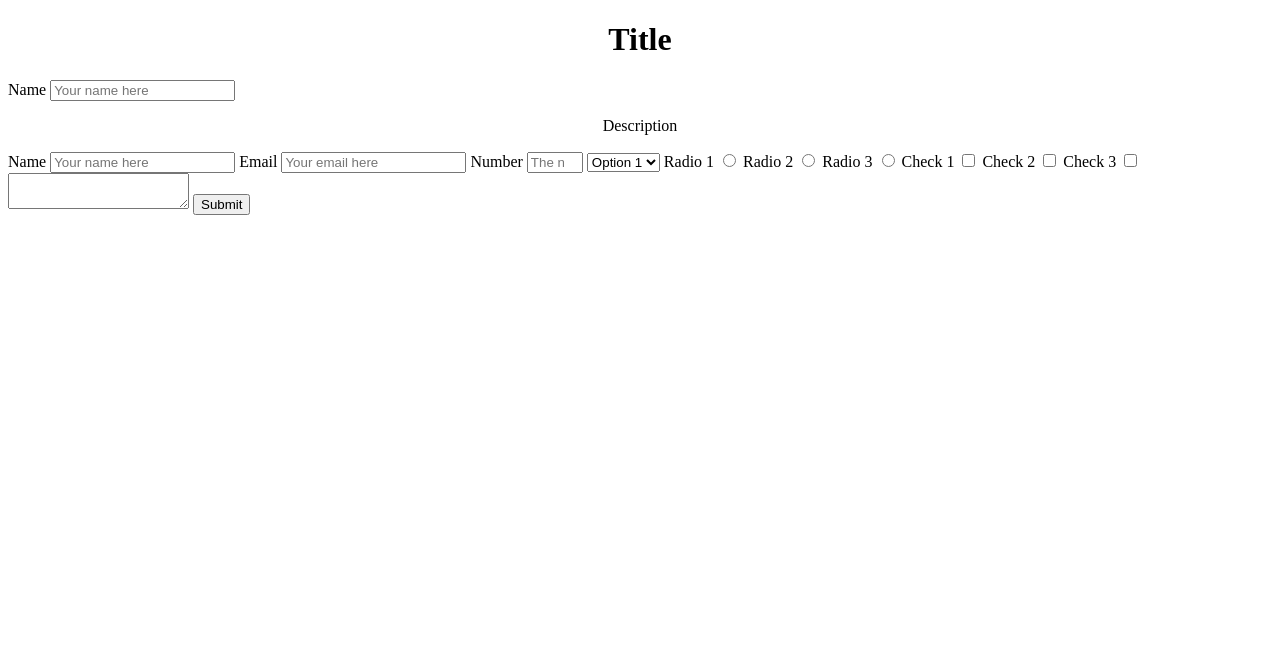
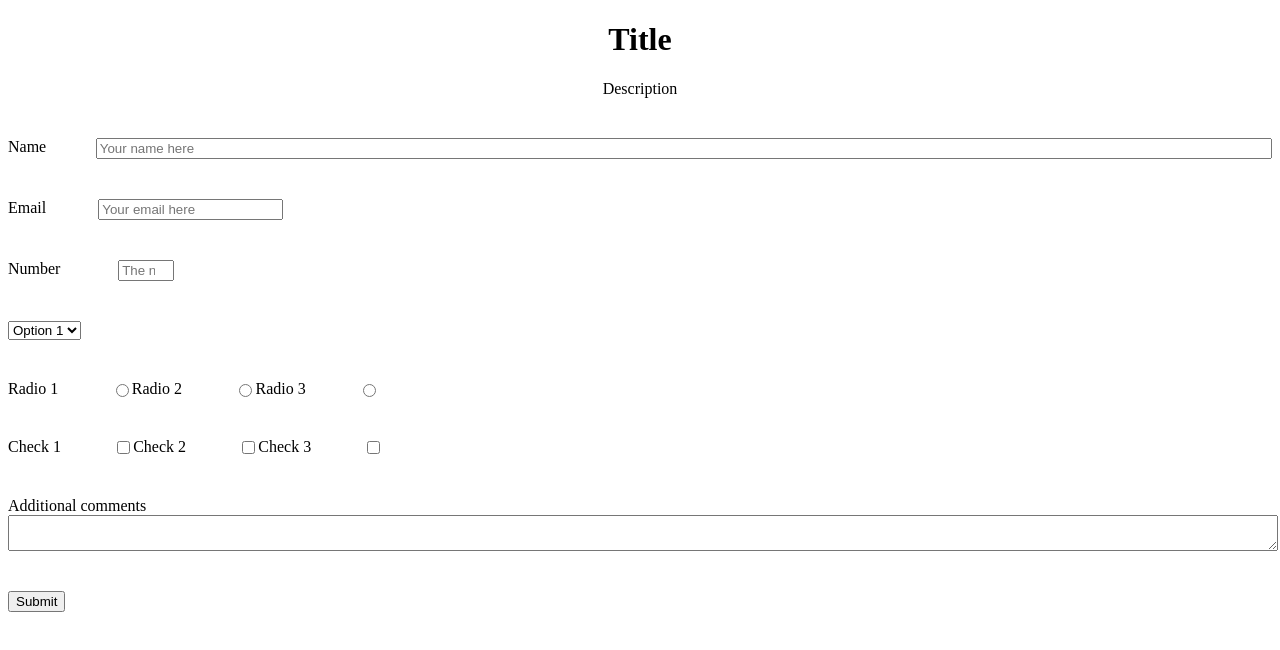
Before and after one commit to epanchi/mvchallenge2, a plain HTML site: page index.html in a window 1280 px wide. Drawn offline with Linux system fonts and the light colour scheme.

Commit message:
style and divs for the inputs

```diff
--- a/css/style.css
+++ b/css/style.css
@@ -3,6 +3,25 @@
     text-align: center;
 }
 
-#surver-form{
-
+form#survey-form div.field {
+    display: flex;
 }
+input[type="text"] {
+    flex-grow: 1;
+}
+label {
+    flex-grow: 0.05;
+}
+div.field {
+    margin: 40px 0;
+}
+label[for="comments"] {
+    display: block;
+}
+div#comments-container {
+    flex-direction: column;
+}
+label[for="comments"], textarea#comments {
+    display: block;
+    width: 100%;
+}
--- a/index.html
+++ b/index.html
@@ -10,42 +10,48 @@
 <body>
 
     <h1 id="title">Title</h1>
-    <p id="description"></p>
+    <p id="description">Description</p>
     <form action="#" id="survey-form">
+	<div class="field">
 	    <label for="name" id="name-label">Name</label>
 	    <input type="text" id="name" placeholder="Your name here">
-    <p id="description"> Description</p>
-
-    <form action="" id="survey-form">
-
-	<label for="name" id="name-label" >Name</label>
-        <input type="text" id="name" placeholder="Your name here" required>
-
+	</div>
+	<div class="field">
 	    <label for="email" id="email-label">Email</label>
 	    <input type="email" id="email" placeholder="Your email here" required>
-
+	</div>
+	<div class="field">
 	    <label for="number" id="number-label">Number</label>
 	    <input type="number" id="number" min="1" max="10" placeholder="The number here">
+	</div>
 	<select id="dropdown">
 	    <option value="optn1">Option 1</option>
 	    <option value="optn2">Option 2</option>
 	    <option value="optn3">Option 3</option>
 	</select>
-
+	<div class="field" id="radios">
 	    <label for="radio-1">Radio 1</label>
 	    <input type="radio" name="group1" id="radio-1" value="radio-value-1">
 	    <label for="radio-2">Radio 2</label>
 	    <input type="radio" name="group1" id="radio-2" value="radio-value-2">
 	    <label for="radio-3">Radio 3</label>
 	    <input type="radio" name="group1" id="radio-3" value="radio-value-3">
+	</div>
+	<div class="field" id="checkboxes">
 	    <label for="check-1">Check 1</label>
 	    <input type="checkbox" name="group2" id="check-1" value="check-value-1">
 	    <label for="check-2">Check 2</label>
 	    <input type="checkbox" name="group2" id="check-2" value="check-value-2">
 	    <label for="check-3">Check 3</label>
 	    <input type="checkbox" name="group2" id="check-3" value="check-value-3">
-	<textarea></textarea>
+	</div>
+	<div class="field" id="comments-container">
+	    <label for="comments">Additional comments</label>
+	    <textarea id="comments"></textarea>
+	</div>
+	<div class="field">
 	    <input type="submit" id='submit' value="Submit">
+	</div>
     </form>
     <script src='https://cdn.freecodecamp.org/testable-projects-fcc/v1/bundle.js'></script>
 </body>
```
Lines whose indentation alone changed are shown as unchanged.
